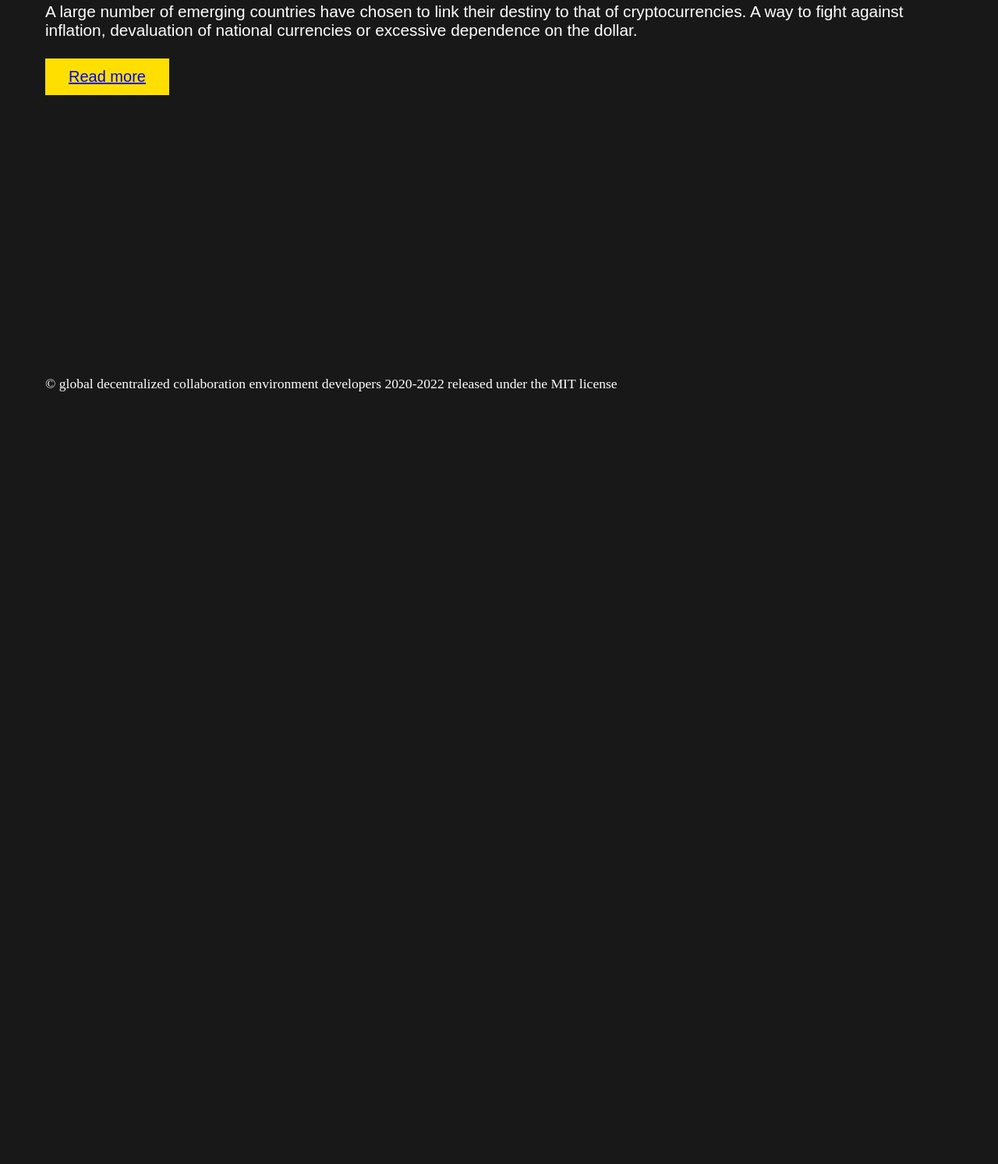
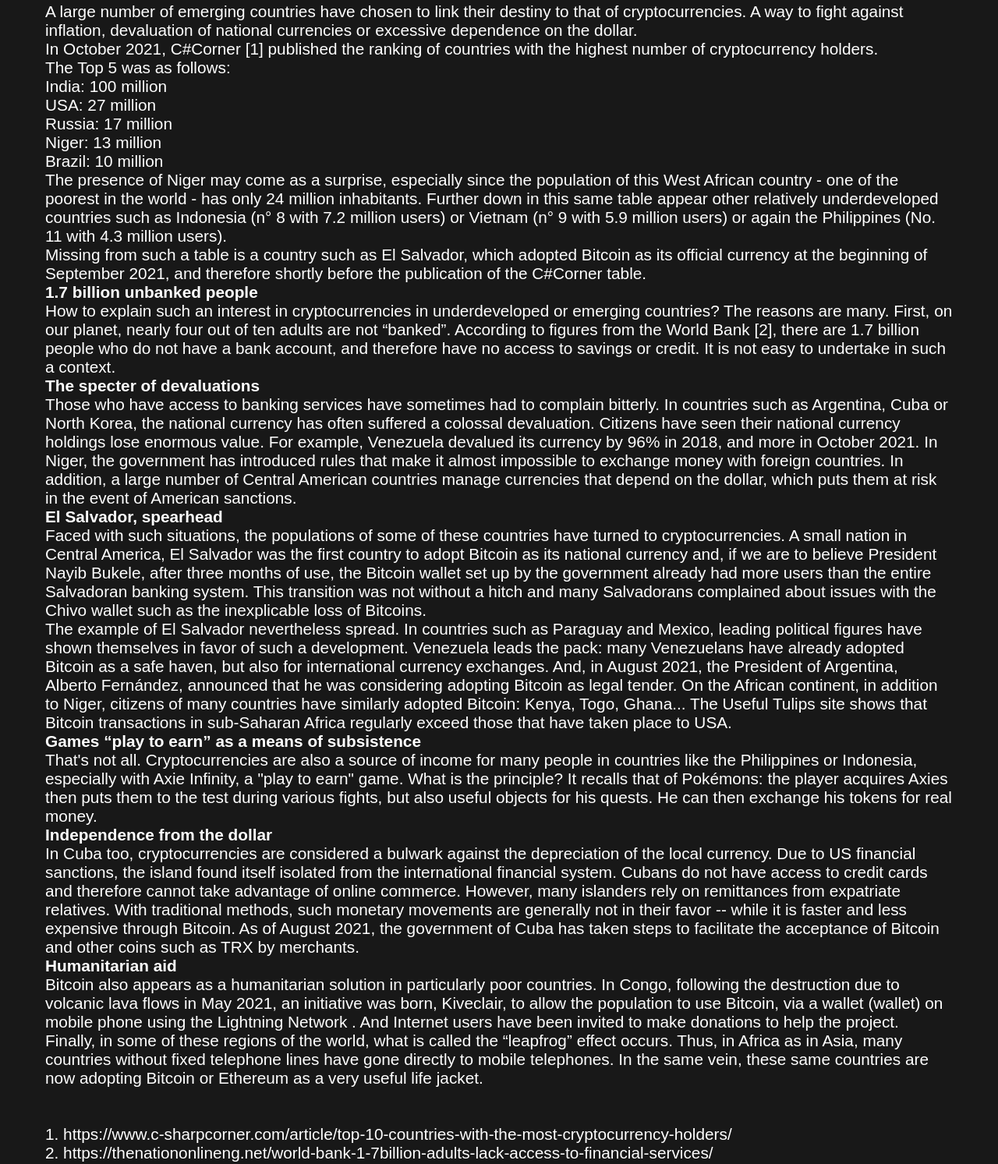
Before and after one commit to kendrickjung/globaldce.github.io, a plain HTML site: page html/blog/post1.html in a window 1280 px wide. Shown: the part 530-2023 px from the top of the page at 78% size. Before the commit the page ends 1090 px from the top, so only its background shows below. Drawn offline with Linux system fonts and the light colour scheme.

Commit message:
Update post1.html

```diff
--- a/html/blog/post1.html
+++ b/html/blog/post1.html
@@ -39,8 +39,42 @@
   </main>
 
     <h3><br>Niger, Vietnam, Philippines… Why are they among the biggest users of cryptocurrencies?<br></h3>
-    <p2>A large number of emerging countries have chosen to link their destiny to that of cryptocurrencies. A way to fight against inflation, devaluation of national currencies or excessive dependence on the dollar.<br><br></p2>
-    <button class="btn"><btn-text><a href="./post1.html">Read more</a></btn-text></button><br>
+    <p2>A large number of emerging countries have chosen to link their destiny to that of cryptocurrencies. A way to fight against inflation, devaluation of national currencies or excessive dependence on the dollar.<br></p2>
+    <p2>In October 2021, C#Corner [1] published the ranking of countries with the highest number of cryptocurrency holders.<br></p2>
+    <p2>The Top 5 was as follows:<br></p2>
+    <p2>India: 100 million<br></p2>
+    <p2>USA: 27 million<br></p2>
+    <p2>Russia: 17 million<br></p2>
+    <p2>Niger: 13 million<br></p2>
+    <p2>Brazil: 10 million<br></p2>
+    <p2>The presence of Niger may come as a surprise, especially since the population of this West African country - one of the poorest in the world - has only 24 million inhabitants. Further down in this same table appear other relatively underdeveloped countries such as Indonesia (n° 8 with 7.2 million users) or Vietnam (n° 9 with 5.9 million users) or again the Philippines (No. 11 with 4.3 million users).<br></p2>
+    <p2>Missing from such a table is a country such as El Salvador, which adopted Bitcoin as its official currency at the beginning of September 2021, and therefore shortly before the publication of the C#Corner table.<br></p2>
+    <p2><b>1.7 billion unbanked people</b><br></p2>
+    <p2>How to explain such an interest in cryptocurrencies in underdeveloped or emerging countries? The reasons are many. First, on our planet, nearly four out of ten adults are not “banked”. According to figures from the World Bank [2], there are 1.7 billion people who do not have a bank account, and therefore have no access to savings or credit. It is not easy to undertake in such a context.<br></p2>
+    <p2><b>The specter of devaluations</b><br></p2>
+    <p2>Those who have access to banking services have sometimes had to complain bitterly. In countries such as Argentina, Cuba or North Korea, the national currency has often suffered a colossal devaluation. Citizens have seen their national currency holdings lose enormous value. For example, Venezuela devalued its currency by 96% in 2018, and more in October 2021. In Niger, the government has introduced rules that make it almost impossible to exchange money with foreign countries. In addition, a large number of Central American countries manage currencies that depend on the dollar, which puts them at risk in the event of American sanctions.<br></p2>
+    <p2><b>El Salvador, spearhead</b><br></p2>
+    <p2>Faced with such situations, the populations of some of these countries have turned to cryptocurrencies. A small nation in Central America, El Salvador was the first country to adopt Bitcoin as its national currency and, if we are to believe President Nayib Bukele, after three months of use, the Bitcoin wallet set up by the government already had more users than the entire Salvadoran banking system. This transition was not without a hitch and many Salvadorans complained about issues with the Chivo wallet such as the inexplicable loss of Bitcoins.<br></p2>
+    <p2>The example of El Salvador nevertheless spread. In countries such as Paraguay and Mexico, leading political figures have shown themselves in favor of such a development. Venezuela leads the pack: many Venezuelans have already adopted Bitcoin as a safe haven, but also for international currency exchanges. And, in August 2021, the President of Argentina, Alberto Fernández, announced that he was considering adopting Bitcoin as legal tender. On the African continent, in addition to Niger, citizens of many countries have similarly adopted Bitcoin: Kenya, Togo, Ghana... The Useful Tulips site shows that Bitcoin transactions in sub-Saharan Africa regularly exceed those that have taken place to USA.<br></p2>
+    <p2><b>Games “play to earn” as a means of subsistence</b><br></p2>
+    <p2>That's not all. Cryptocurrencies are also a source of income for many people in countries like the Philippines or Indonesia, especially with Axie Infinity, a "play to earn" game. What is the principle? It recalls that of Pokémons: the player acquires Axies then puts them to the test during various fights, but also useful objects for his quests. He can then exchange his tokens for real money.<br></p2>
+    <p2><b>Independence from the dollar</b><br></p2>
+    <p2>In Cuba too, cryptocurrencies are considered a bulwark against the depreciation of the local currency. Due to US financial sanctions, the island found itself isolated from the international financial system. Cubans do not have access to credit cards and therefore cannot take advantage of online commerce. However, many islanders rely on remittances from expatriate relatives. With traditional methods, such monetary movements are generally not in their favor -- while it is faster and less expensive through Bitcoin. As of August 2021, the government of Cuba has taken steps to facilitate the acceptance of Bitcoin and other coins such as TRX by merchants.<br></p2>
+    <p2><b>Humanitarian aid</b><br></p2>
+    <p2>Bitcoin also appears as a humanitarian solution in particularly poor countries. In Congo, following the destruction due to volcanic lava flows in May 2021, an initiative was born, Kiveclair, to allow the population to use Bitcoin, via a wallet (wallet) on mobile phone using the Lightning Network . And Internet users have been invited to make donations to help the project. Finally, in some of these regions of the world, what is called the “leapfrog” effect occurs. Thus, in Africa as in Asia, many countries without fixed telephone lines have gone directly to mobile telephones. In the same vein, these same countries are now adopting Bitcoin or Ethereum as a very useful life jacket.<br></p2>
+    <p2><br></p2>
+    <p2><br></p2>
+    <p2>1. https://www.c-sharpcorner.com/article/top-10-countries-with-the-most-cryptocurrency-holders/<br></p2>
+    <p2>2. https://thenationonlineng.net/world-bank-1-7billion-adults-lack-access-to-financial-services/<br></p2>
+    <p2><br></p2>
+    <p2><br></p2>
+    <p2><br></p2>
+    <p2><br></p2>
+    <p2><br></p2>
+    <p2><br></p2>
+    <p2><br></p2>
+    <p2><br></p2>
+    <p2><br></p2>
     <br><br>
 
 
```
